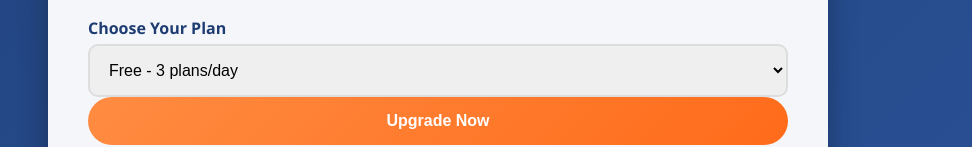
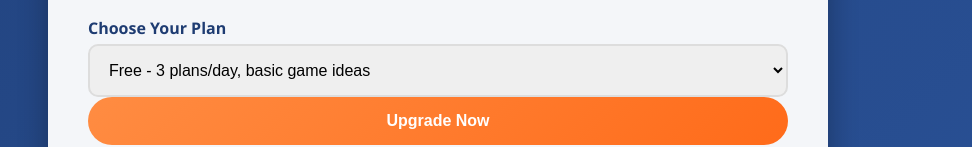
Before and after one commit to jonnym69-ai/true-scope-mvp, a website: page index.html in a window 1280 px wide. Shown: the part 1141-1288 px from the top of the page, without its empty margins (202-1174 px from the left). Drawn offline with Linux system fonts and the light colour scheme; a script that the page names is missing.

Commit message:
Add detailed descriptions for each subscription plan tier

```diff
--- a/index.html
+++ b/index.html
@@ -150,11 +150,11 @@
             <div id="tier-selection" class="input-group">
                 <label for="subscription-tier">Choose Your Plan</label>
                 <select id="subscription-tier">
-                    <option value="free">Free - 3 plans/day</option>
-                    <option value="premium">$4.99/month - Unlimited Premium Plans</option>
-                    <option value="pro">$9.99/month - Pro Features + Business Intelligence</option>
-                    <option value="studio">$19.99/month - Studio Suite + Portfolio</option>
-                    <option value="enterprise">$49.99/month - Enterprise + Analytics</option>
+                    <option value="free">Free - 3 plans/day, basic game ideas</option>
+                    <option value="premium">Premium £4.99/month - Unlimited professional plans, multiple formats, detailed GDDs</option>
+                    <option value="pro">Pro £9.99/month - Everything in Premium + business intelligence & revenue projections</option>
+                    <option value="studio">Studio £19.99/month - Everything in Pro + portfolio management & advanced export</option>
+                    <option value="enterprise">Enterprise £49.99/month - Everything + custom integrations & priority support</option>
                 </select>
                 <button id="upgrade-btn">Upgrade Now</button>
             </div>
```
